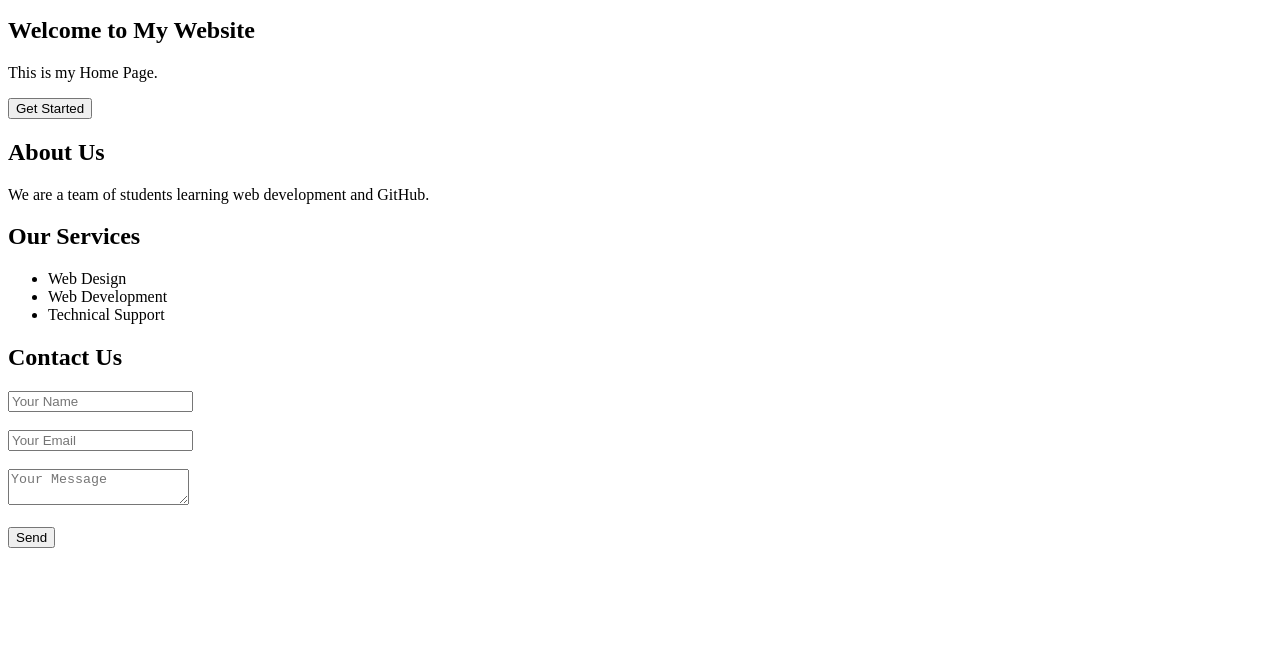
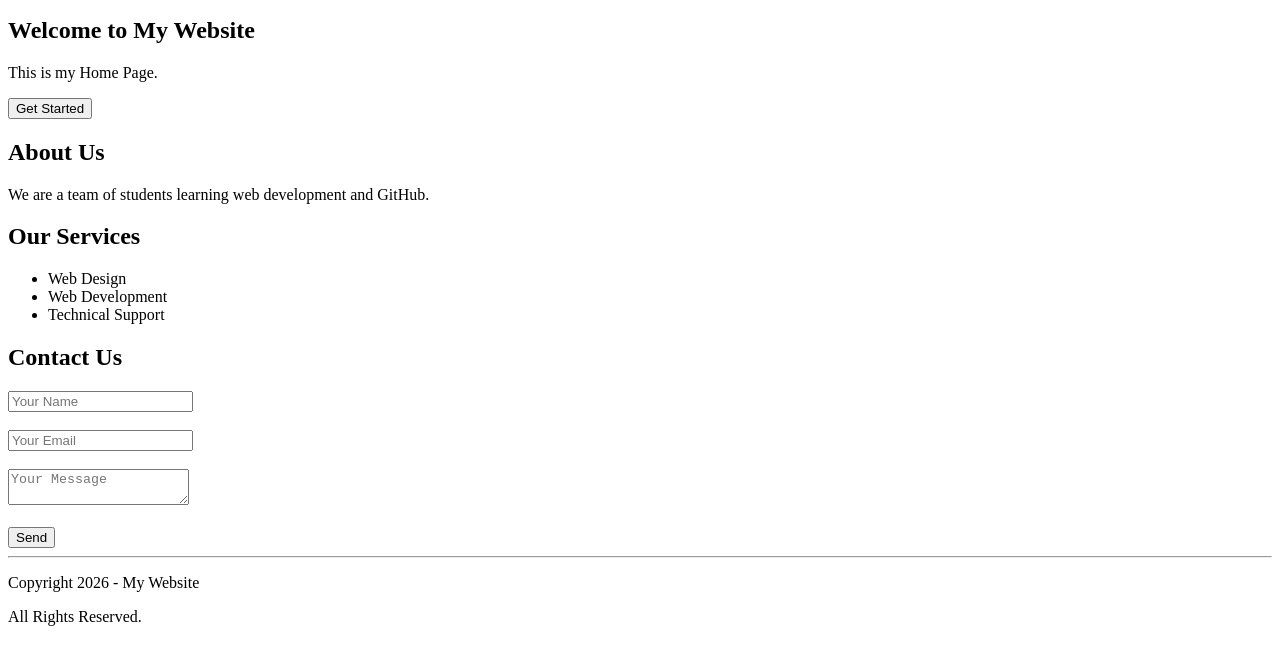
Before and after one commit to omaralawawdeh2/first-repo-fall, a plain HTML site: page index.html in a window 1280 px wide. Shown: the part 101-766 px from the top of the page. Drawn offline with Linux system fonts and the light colour scheme.

Commit message:
Add Footer Section

```diff
--- a/index.html
+++ b/index.html
@@ -51,6 +51,12 @@
     </section>
 
 
+    <footer>
+        <hr>
+        <p>Copyright 2026 - My Website</p>
+        <p>All Rights Reserved.</p>
+    </footer>
+
 </body>
 
 </html>
```
